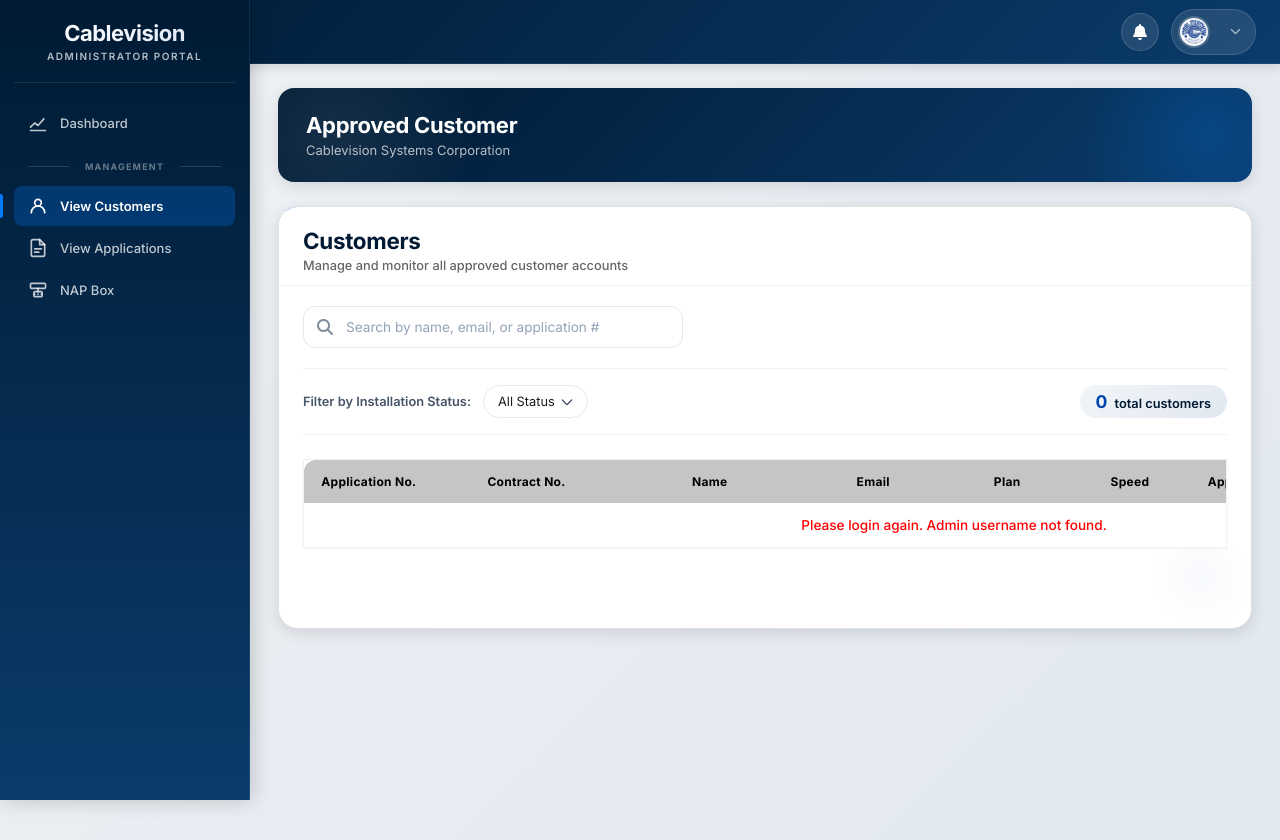
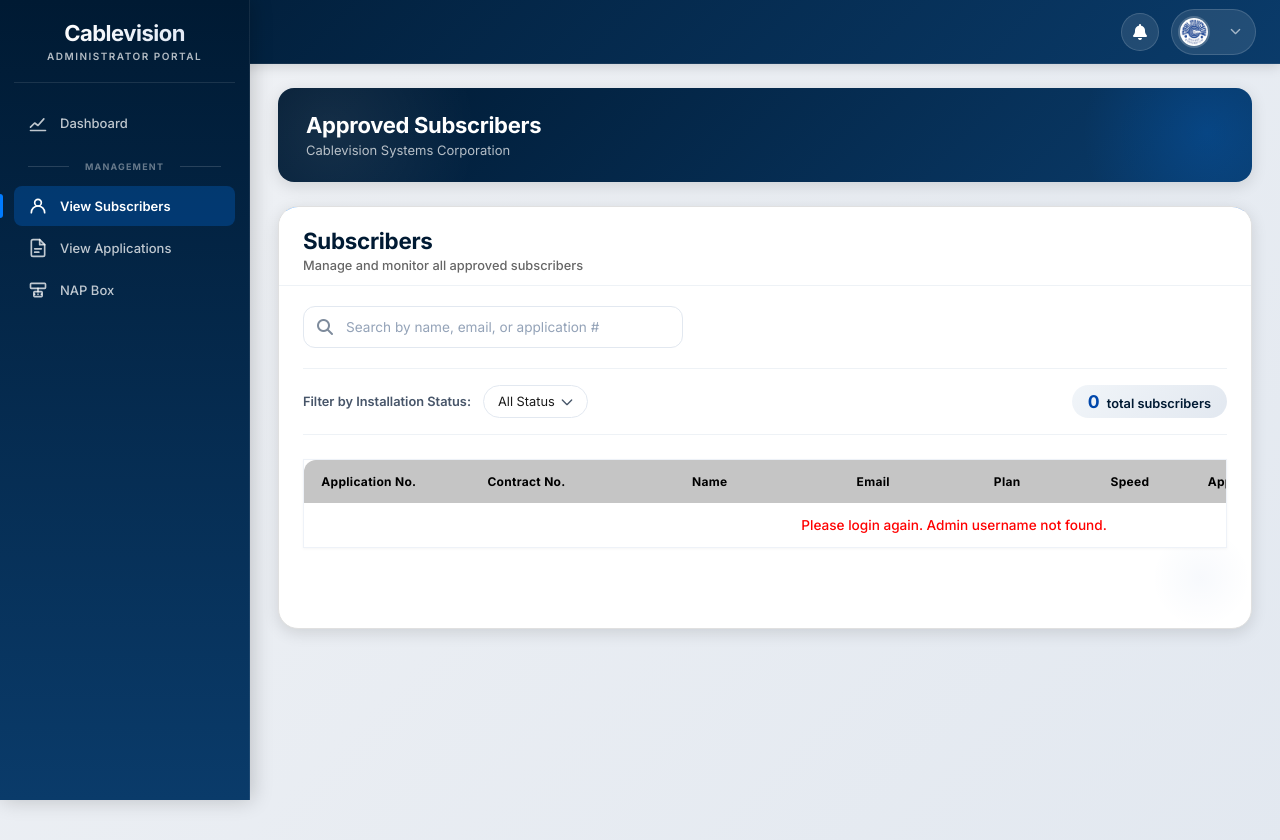
Before and after one commit to cablevisioncableinternet-prog/cablevision, a Flask app: page /admin/view-customers in a window 1280 px wide. Shown: the top 840 px of the page. Run offline with Flask 3, Linux system fonts and the light colour scheme; some libraries are stand-ins or nearby versions.

Commit message:
customers to subscribers

```diff
--- a/templates/admin-dashboard.html
+++ b/templates/admin-dashboard.html
@@ -116,7 +116,7 @@
     <circle cx="12" cy="8" r="4"/>
     <path d="M4 20a8 8 0 0 1 16 0"/>
   </svg>
-  <span class="menu-text">View Customers</span>
+  <span class="menu-text">View Subscribers</span>
 </a></li>
 
 <li><a href="/admin/internet-applications">
@@ -262,7 +262,7 @@
         <i class="fas fa-users stat-icon"></i>
       </div>
         <div class="stat-info">
-            <h3>Total Customers</h3>
+            <h3>Total Subscribers</h3>
             <p id="totalCustomers">0</p>
             <div class="stat-details">
                 <div class="detail-item">
@@ -371,7 +371,7 @@
                 </div>
                 <div class="header-text">
                     <h3>Growth Overview</h3>
-                    <p class="chart-subtitle">Comparison of total applications and total customers</p>
+                    <p class="chart-subtitle">Comparison of total applications and total subscribers</p>
                 </div>
             </div>
             <div class="header-buttons">
--- a/templates/admin-internet-applications.html
+++ b/templates/admin-internet-applications.html
@@ -41,7 +41,7 @@
     <circle cx="12" cy="8" r="4"/>
     <path d="M4 20a8 8 0 0 1 16 0"/>
   </svg>
-  <span class="menu-text">View Customers</span>
+  <span class="menu-text">View Subscribers</span>
 </a></li>
 
 <li class="active"><a href="/admin/internet-applications">
--- a/templates/admin-login-history.html
+++ b/templates/admin-login-history.html
@@ -39,7 +39,7 @@
     <circle cx="12" cy="8" r="4"/>
     <path d="M4 20a8 8 0 0 1 16 0"/>
   </svg>
-  <span class="menu-text">View Customers</span>
+  <span class="menu-text">View Subscribers</span>
 </a></li>
 
 <li><a href="/admin/internet-applications">
--- a/templates/admin-profile.html
+++ b/templates/admin-profile.html
@@ -39,7 +39,7 @@
     <circle cx="12" cy="8" r="4"/>
     <path d="M4 20a8 8 0 0 1 16 0"/>
   </svg>
-  <span class="menu-text">View Customers</span>
+  <span class="menu-text">View Subscribers</span>
 </a></li>
 
 <li><a href="/admin/internet-applications">
--- a/templates/admin-view-customer-application.html
+++ b/templates/admin-view-customer-application.html
@@ -100,10 +100,10 @@
                 <a href="/admin/view-customers" class="hero-back-link">
                     <i class="fas fa-arrow-left"></i> Back
                 </a>
-                <span class="section-label">Customer Application</span>
+                <span class="section-label">Subsciber's Application</span>
             </div>
-            <h1>View <span class="accent">Customer</span></h1>
-            <p>Viewing approved customer details. Review the information below and take the necessary action.</p>
+            <h1>View <span class="accent">Subscriber's</span></h1>
+            <p>Viewing approved application details. Review the information below and take the necessary action.</p>
 
             <div class="hero-header-actions">
                 <button id="downloadPdfBtn" class="btn-hero-primary">
--- a/templates/admin-view-customers.html
+++ b/templates/admin-view-customers.html
@@ -2,7 +2,7 @@
 <html lang="en">
 <head>
 <meta charset="UTF-8">
-<title>Administrator | View Customers</title>
+<title>Administrator | View Subscribers</title>
 <link rel="icon" href="/static/cablevision.jpg" type="image/jpeg">
 <meta name="viewport" content="width=device-width, initial-scale=1.0">
 
@@ -42,7 +42,7 @@
     <circle cx="12" cy="8" r="4"/>
     <path d="M4 20a8 8 0 0 1 16 0"/>
   </svg>
-  <span class="menu-text">View Customers</span>
+  <span class="menu-text">View Subscribers</span>
 </a></li>
 
 <li><a href="/admin/internet-applications">
@@ -137,7 +137,7 @@
      <div class="dashboard-header-card">
 
 <div class="dashboard-header-left">
-<h1>Approved Customer</h1>
+<h1>Approved Subscribers</h1>
     <p>Cablevision Systems Corporation</p>
 </div>
 
@@ -149,8 +149,8 @@
 <div class="card">
   <div class="card-header">
     <div class="header-title-section">
-      <h2>Customers</h2>
-      <p class="header-subtitle">Manage and monitor all approved customer accounts</p>
+      <h2>Subscribers</h2>
+      <p class="header-subtitle">Manage and monitor all approved subscribers</p>
     </div>
   </div>
 
@@ -178,7 +178,7 @@
         </select>
       </div>
       <div class="stats-badge">
-        <span id="customerCount">0</span> total customers
+        <span id="customerCount">0</span> total subscribers
       </div>
     </div>
 
@@ -223,8 +223,8 @@
     <!-- No Data Message -->
     <div id="noData" class="no-data-message">
       <i class="fas fa-user-slash"></i>
-      <p>No customers available</p>
-      <span>No approved customers found in the system</span>
+      <p>No subscribers available</p>
+      <span>No approved subscriber found in the system</span>
     </div>
   </div>
 </div>
```
Also changed, not shown: templates/admin-napbox.html (+11 -11 lines).
